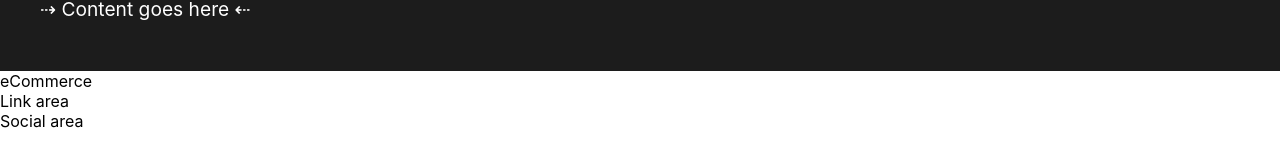
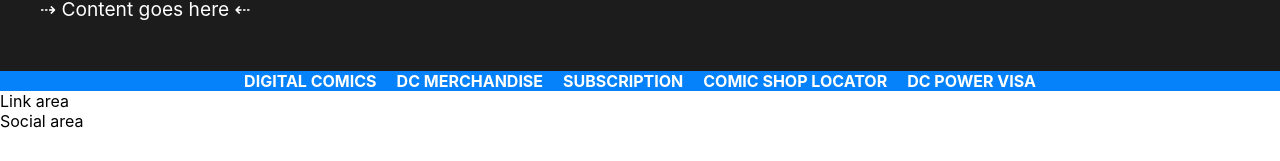
Before and after one commit to aeeerdna/vue-dc-comics, a Vue app: page / in a window 1280 px wide. Shown: the part 322-483 px from the top of the page. Built offline with nearby package versions, Linux system fonts and the light colour scheme.

Commit message:
impostazione parte eCommerce footer

```diff
--- a/src/components/FooterECommerceComponent.vue
+++ b/src/components/FooterECommerceComponent.vue
@@ -1,9 +1,74 @@
 <template>
-  <div>eCommerce</div>
+  <div class="eCommerce">
+    <!-- Links eCommerce -->
+    <div class="container">
+      <ul>
+        <li v-for="link in shopArea" :key="link.title">
+          <a :href="link.link">
+            {{ link.title }}
+          </a>
+        </li>
+      </ul>
+    </div>
+  </div>
 </template>
 
 <script>
-export default {};
+export default {
+  name: "FooterECommerce",
+  data() {
+    return {
+      shopArea: [
+        {
+          title: "Digital Comics",
+          link: "#",
+        },
+        {
+          title: "Dc Merchandise",
+          link: "#",
+        },
+        {
+          title: "Subscription",
+          link: "#",
+        },
+        {
+          title: "Comic Shop Locator",
+          link: "#",
+        },
+        {
+          title: "Dc Power Visa",
+          link: "#",
+        },
+      ],
+    };
+  },
+};
 </script>
 
-<style lang="scss" scoped></style>
+<style lang="scss" scoped>
+@import "../styles/variable.scss";
+.eCommerce {
+  display: flex;
+  justify-content: space-between;
+  background-color: $bg-dc-blue;
+
+  ul {
+    display: flex;
+    height: 100%;
+    list-style-type: none;
+    text-transform: uppercase;
+    font-weight: bold;
+    li {
+      height: 100%;
+      padding: 0px 10px;
+      a {
+        display: flex;
+        height: 100%;
+        align-items: center;
+        text-decoration: none;
+        color: $txt-main;
+      }
+    }
+  }
+}
+</style>
--- a/src/components/MainComponent.vue
+++ b/src/components/MainComponent.vue
@@ -1,5 +1,6 @@
 <template>
   <main>
+    <!-- Contenuto sito -->
     <div class="container">&#8674; Content goes here &#8672;</div>
   </main>
 </template>
```
